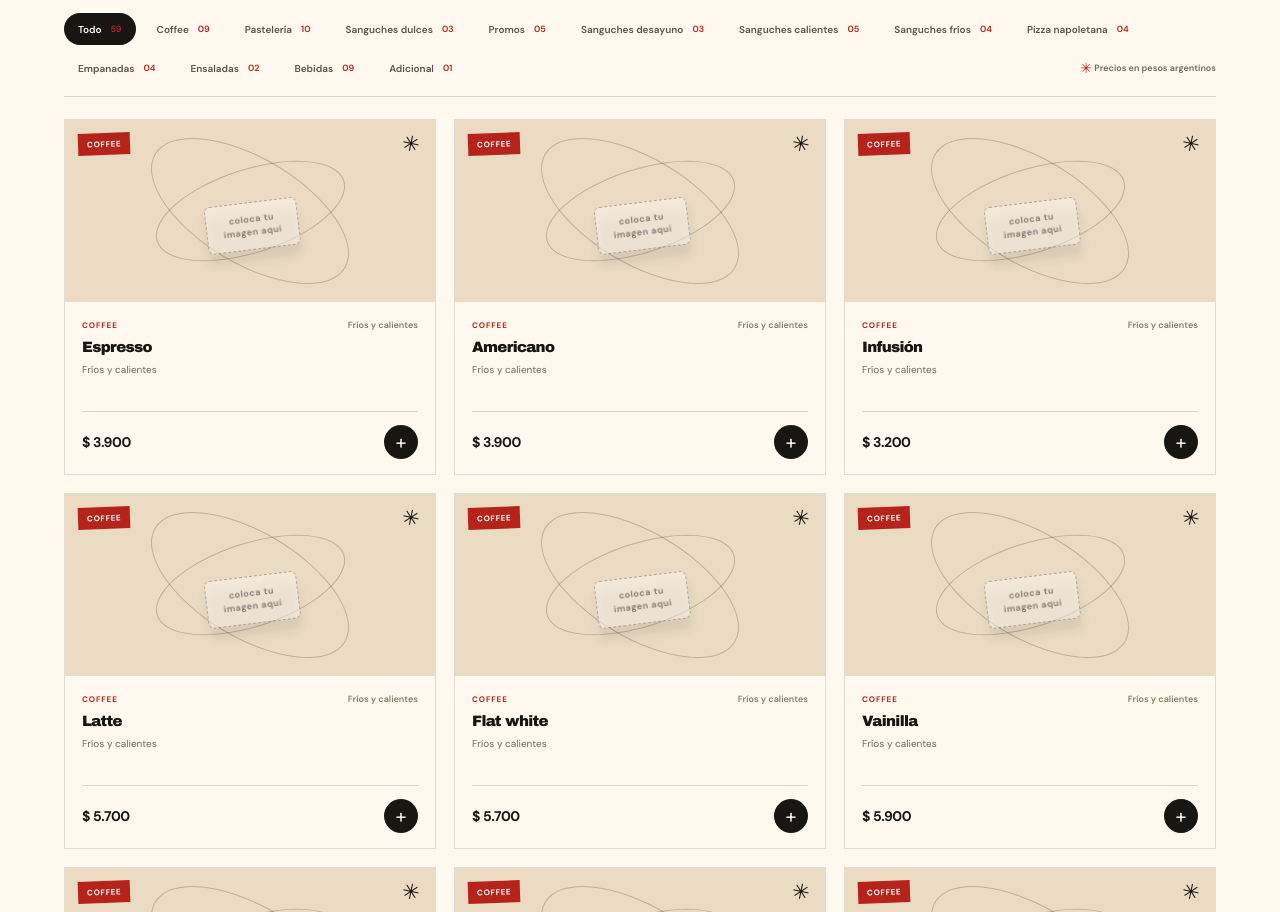
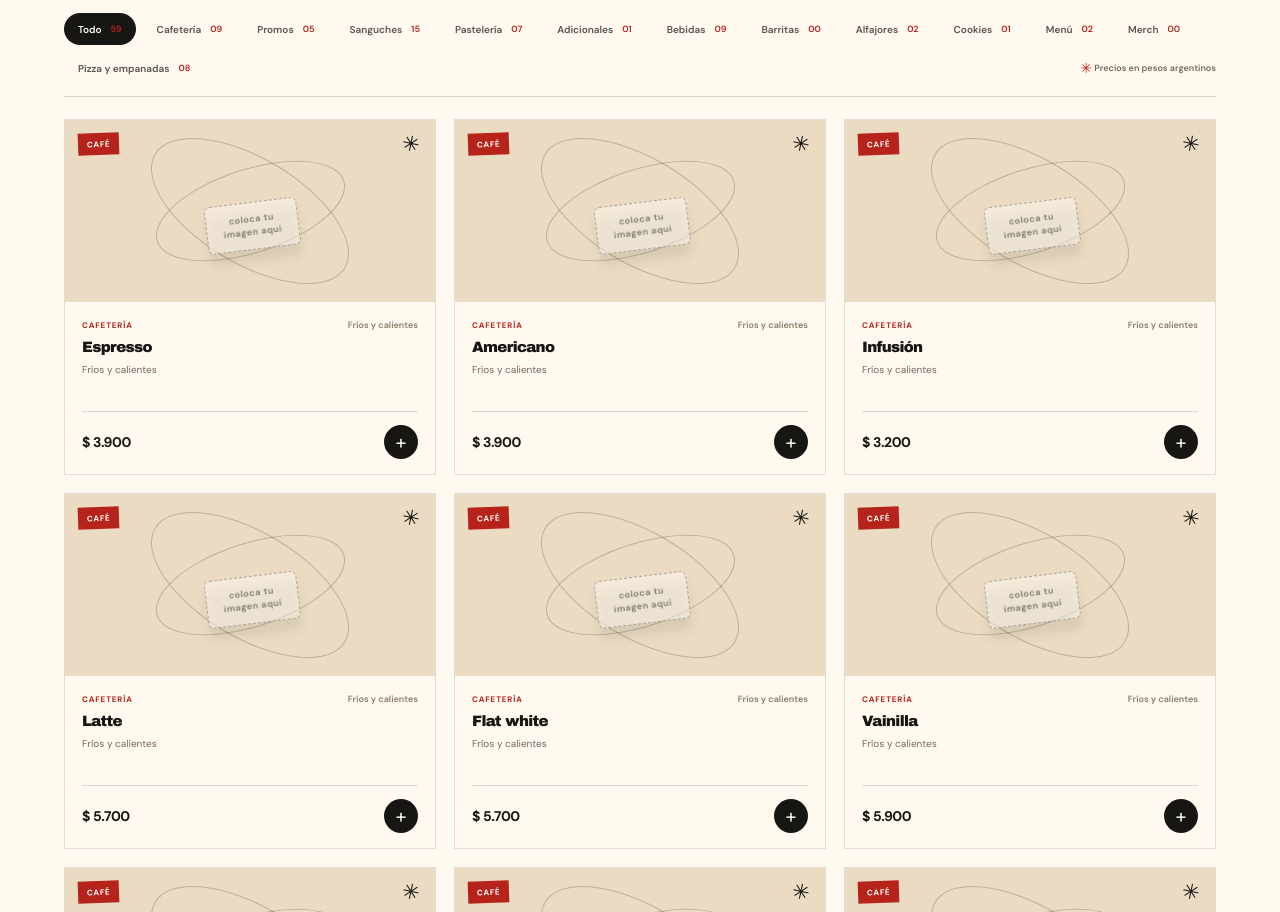
Before and after one commit to Focusokdev/Posta_st, a website: page public/index.html in a window 1280 px wide. Shown: the part 845-1757 px from the top of the page. Drawn offline with Linux system fonts and the light colour scheme; a web font is replaced by a local one.

Commit message:
Fix category order and move items

```diff
--- a/public/menu-data.js
+++ b/public/menu-data.js
@@ -6,44 +6,45 @@
  */
 window.POSTA_MENU = {
   categories: [
-    { id: 'coffee', label: 'Coffee', shortLabel: 'Coffee', note: 'Fríos y calientes' },
+    { id: 'cafeteria', label: 'Cafetería', shortLabel: 'Café', note: 'Fríos y calientes' },
+    { id: 'promos', label: 'Promos', shortLabel: 'Promo', note: '' },
+    { id: 'sanguches', label: 'Sanguches', shortLabel: 'Sanguches', note: 'En masa napoletana' },
     { id: 'pasteleria', label: 'Pastelería', shortLabel: 'Pastelería', note: '' },
-    { id: 'sanguches-dulces', label: 'Sanguches dulces', shortLabel: 'Dulces', note: '' },
-    { id: 'promos', label: 'Promos', shortLabel: 'Promo', note: '' },
-    { id: 'desayuno', label: 'Sanguches desayuno', shortLabel: 'Desayuno', note: '' },
-    { id: 'calientes', label: 'Sanguches calientes', shortLabel: 'Calientes', note: 'Incluyen papas noisette' },
-    { id: 'frios', label: 'Sanguches fríos', shortLabel: 'Fríos', note: 'Incluyen papas noisette' },
-    { id: 'pizza', label: 'Pizza napoletana', shortLabel: 'Pizza', note: '4 porciones' },
-    { id: 'empanadas', label: 'Empanadas', shortLabel: 'Empanadas', note: '' },
-    { id: 'ensaladas', label: 'Ensaladas', shortLabel: 'Ensaladas', note: 'Incluyen agua mineral' },
+    { id: 'adicionales', label: 'Adicionales', shortLabel: 'Adicional', note: '' },
     { id: 'bebidas', label: 'Bebidas', shortLabel: 'Bebidas', note: '' },
-    { id: 'adicionales', label: 'Adicional', shortLabel: 'Adicional', note: '' }
+    { id: 'barritas', label: 'Barritas', shortLabel: 'Barritas', note: '' },
+    { id: 'alfajores', label: 'Alfajores', shortLabel: 'Alfajores', note: 'Artesanales' },
+    { id: 'cookies', label: 'Cookies', shortLabel: 'Cookies', note: '' },
+    { id: 'menu', label: 'Menú', shortLabel: 'Menú', note: '' },
+    { id: 'merch', label: 'Merch', shortLabel: 'Merch', note: '' },
+    { id: 'pizza-empanadas', label: 'Pizza y empanadas', shortLabel: 'Pizza', note: '4 porciones' }
   ],
   products: [
-    { id: 'espresso', category: 'coffee', name: 'Espresso', price: 3900, icon: '' },
-    { id: 'americano', category: 'coffee', name: 'Americano', price: 3900, icon: '' },
-    { id: 'infusion', category: 'coffee', name: 'Infusión', price: 3200, icon: '' },
-    { id: 'latte', category: 'coffee', name: 'Latte', price: 5700, icon: '' },
-    { id: 'flat-white', category: 'coffee', name: 'Flat white', price: 5700, icon: '' },
-    { id: 'vainilla', category: 'coffee', name: 'Vainilla', price: 5900, icon: '' },
-    { id: 'caramel', category: 'coffee', name: 'Caramel', price: 5900, icon: '' },
-    { id: 'pistacho', category: 'coffee', name: 'Pistacho', price: 6500, icon: '' },
-    { id: 'ddl-coffee', category: 'coffee', name: 'DDL', price: 6500, icon: '' },
+    { id: 'espresso', category: 'cafeteria', name: 'Espresso', price: 3900, icon: '' },
+    { id: 'americano', category: 'cafeteria', name: 'Americano', price: 3900, icon: '' },
+    { id: 'infusion', category: 'cafeteria', name: 'Infusión', price: 3200, icon: '' },
+    { id: 'latte', category: 'cafeteria', name: 'Latte', price: 5700, icon: '' },
+    { id: 'flat-white', category: 'cafeteria', name: 'Flat white', price: 5700, icon: '' },
+    { id: 'vainilla', category: 'cafeteria', name: 'Vainilla', price: 5900, icon: '' },
+    { id: 'caramel', category: 'cafeteria', name: 'Caramel', price: 5900, icon: '' },
+    { id: 'pistacho', category: 'cafeteria', name: 'Pistacho', price: 6500, icon: '' },
+    { id: 'ddl-coffee', category: 'cafeteria', name: 'DDL', price: 6500, icon: '' },
 
-    { id: 'pan-queso', category: 'pasteleria', name: 'Pan de queso', price: 1900, icon: '' },
-    { id: 'alfajor-choco-frambuesa', category: 'pasteleria', name: 'Alfajor artesanal · chocolate / frambuesa', price: 4000, icon: '' },
-    { id: 'alfajor-almendra-maicena-pistacho', category: 'pasteleria', name: 'Alfajor artesanal · almendras / maicena / pistacho', price: 4500, icon: '' },
-    { id: 'medialuna', category: 'pasteleria', name: 'Medialuna', price: 1800, icon: '' },
-    { id: 'docena-medialunas', category: 'pasteleria', name: 'Docena de medialunas', price: 19900, icon: '' },
-    { id: 'medialunas-rellenas', category: 'pasteleria', name: 'Medialunas rellenas', price: 4200, icon: '' },
-    { id: 'medialunas-jyq', category: 'pasteleria', name: 'Medialunas de JYQ', price: 2900, icon: '' },
-    { id: 'cookies', category: 'pasteleria', name: 'Cookies', price: 5900, icon: '' },
-    { id: 'budines', category: 'pasteleria', name: 'Budines', price: 5000, icon: '' },
-    { id: 'roll-canela', category: 'pasteleria', name: 'Roll de canela', price: 6900, icon: '' },
-
-    { id: 'sanguche-dulce-leche', category: 'sanguches-dulces', name: 'Dulce de leche', price: 17900, description: 'Dulce de leche, almendras, frutilla.', icon: '' },
-    { id: 'sanguche-nutella', category: 'sanguches-dulces', name: 'Nutella', price: 17900, description: 'Nutella, nueces, frutilla o banana.', icon: '' },
-    { id: 'sanguche-oreo', category: 'sanguches-dulces', name: 'Oreo', price: null, priceLabel: 'Consultar', description: 'Chocolate y lluvia de Oreos.', icon: '' },
+    { id: 'sanguche-dulce-leche', category: 'sanguches', name: 'Dulce de leche', price: 17900, description: 'Dulce de leche, almendras, frutilla.', icon: '' },
+    { id: 'sanguche-nutella', category: 'sanguches', name: 'Nutella', price: 17900, description: 'Nutella, nueces, frutilla o banana.', icon: '' },
+    { id: 'sanguche-oreo', category: 'sanguches', name: 'Oreo', price: null, priceLabel: 'Consultar', description: 'Chocolate y lluvia de Oreos.', icon: '' },
+    { id: 'old-school', category: 'sanguches', name: 'Old School', price: 15000, icon: '' },
+    { id: 'wake-up', category: 'sanguches', name: 'Wake-Up', price: 15000, icon: '' },
+    { id: 'cheddar-bomb', category: 'sanguches', name: 'Cheddar Bomb', price: 15000, description: 'Lomito a las hierbas, cheddar, tomate y mayo de albahaca.', icon: '' },
+    { id: 'pepe-border', category: 'sanguches', name: 'Pepe Border', price: 18900, description: 'Danbo, pepperoni, albahaca fresca y chili oil.', icon: '' },
+    { id: 'bondimash', category: 'sanguches', name: 'Bondimash', price: 18900, description: 'Bondiola braseada, BBQ, coleslaw y pepino encurtido.', icon: '' },
+    { id: 'argenposta', category: 'sanguches', name: 'Argenposta', price: 18900, description: 'Osobuco braseado, cebolla crispy, morrones asados y queso.', icon: '' },
+    { id: 'milattack', category: 'sanguches', name: 'Milattack', price: 18900, description: 'Mila de pollo napo, tomate, lechuga y ketchup.', icon: '' },
+    { id: 'veggie-street', category: 'sanguches', name: 'Veggie Street', price: 18900, description: 'Hongos, queso danbo, espinaca fresca y alioli.', icon: '' },
+    { id: 'the-boss', category: 'sanguches', name: 'The Boss', price: 18900, description: 'Mortadela con pistachos, bocconcino, rúcula y pesto.', icon: '' },
+    { id: 'golden-cru', category: 'sanguches', name: 'Golden Cru', price: 18900, description: 'Jamón crudo, polpeta, rúcula y pesto de tomates secos.', icon: '' },
+    { id: 'caesar-queen', category: 'sanguches', name: 'Caesar Queen', price: 18900, description: 'Pollo, lechuga, aderezo Caesar y queso en hebras.', icon: '' },
+    { id: 'godfather', category: 'sanguches', name: 'Godfather', price: 18900, description: 'Pastrami, pepinos encurtidos, tomate confit y mayo de cebolla.', icon: '' },
 
     { id: 'promo-latte-medialunas', category: 'promos', name: 'Latte + 2 medialunas', price: 8500, icon: '' },
     { id: 'promo-latte-pan-queso', category: 'promos', name: 'Latte + 2 pan de queso', price: 8900, icon: '' },
@@ -51,33 +52,18 @@ window.POSTA_MENU = {
     { id: 'promo-latte-sanguche-desayuno', category: 'promos', name: 'Latte + sánguche desayuno', price: 18900, icon: '' },
     { id: 'promo-latte-medialunas-jyq', category: 'promos', name: 'Latte + 2 medialunas JYQ', price: 10500, icon: '' },
 
-    { id: 'old-school', category: 'desayuno', name: 'Old School', price: 15000, icon: '' },
-    { id: 'wake-up', category: 'desayuno', name: 'Wake-Up', price: 15000, icon: '' },
-    { id: 'cheddar-bomb', category: 'desayuno', name: 'Cheddar Bomb', price: 15000, description: 'Lomito a las hierbas, cheddar, tomate y mayo de albahaca.', icon: '' },
+    { id: 'pan-queso', category: 'pasteleria', name: 'Pan de queso', price: 1900, icon: '' },
+    { id: 'medialuna', category: 'pasteleria', name: 'Medialuna', price: 1800, icon: '' },
+    { id: 'docena-medialunas', category: 'pasteleria', name: 'Docena de medialunas', price: 19900, icon: '' },
+    { id: 'medialunas-rellenas', category: 'pasteleria', name: 'Medialunas rellenas', price: 4200, icon: '' },
+    { id: 'medialunas-jyq', category: 'pasteleria', name: 'Medialunas de JYQ', price: 2900, icon: '' },
+    { id: 'budines', category: 'pasteleria', name: 'Budines', price: 5000, icon: '' },
+    { id: 'roll-canela', category: 'pasteleria', name: 'Roll de canela', price: 6900, icon: '' },
 
-    { id: 'pepe-border', category: 'calientes', name: 'Pepe Border', price: 18900, description: 'Danbo, pepperoni, albahaca fresca y chili oil.', icon: '' },
-    { id: 'bondimash', category: 'calientes', name: 'Bondimash', price: 18900, description: 'Bondiola braseada, BBQ, coleslaw y pepino encurtido.', icon: '' },
-    { id: 'argenposta', category: 'calientes', name: 'Argenposta', price: 18900, description: 'Osobuco braseado, cebolla crispy, morrones asados y queso.', icon: '' },
-    { id: 'milattack', category: 'calientes', name: 'Milattack', price: 18900, description: 'Mila de pollo napo, tomate, lechuga y ketchup.', icon: '' },
-    { id: 'veggie-street', category: 'calientes', name: 'Veggie Street', price: 18900, description: 'Hongos, queso danbo, espinaca fresca y alioli.', icon: '' },
+    { id: 'papas-noisette', category: 'adicionales', name: 'Papas noisette', price: 5000, icon: '' },
 
-    { id: 'the-boss', category: 'frios', name: 'The Boss', price: 18900, description: 'Mortadela con pistachos, bocconcino, rúcula y pesto.', icon: '' },
-    { id: 'golden-cru', category: 'frios', name: 'Golden Cru', price: 18900, description: 'Jamón crudo, polpeta, rúcula y pesto de tomates secos.', icon: '' },
-    { id: 'caesar-queen', category: 'frios', name: 'Caesar Queen', price: 18900, description: 'Pollo, lechuga, aderezo Caesar y queso en hebras.', icon: '' },
-    { id: 'godfather', category: 'frios', name: 'Godfather', price: 18900, description: 'Pastrami, pepinos encurtidos, tomate confit y mayo de cebolla.', icon: '' },
-
-    { id: 'pizza-mozzarella', category: 'pizza', name: 'Mozzarella', price: 15900, icon: '' },
-    { id: 'pizza-napo', category: 'pizza', name: 'Napo', price: 16900, icon: '' },
-    { id: 'pizza-peperoni', category: 'pizza', name: 'Peperoni', price: 17900, icon: '' },
-    { id: 'pizza-jamon', category: 'pizza', name: 'Jamón', price: 17900, icon: '' },
-
-    { id: 'empanada-osobuco', category: 'empanadas', name: 'Osobuco y provolone', price: 2900, icon: '' },
-    { id: 'empanada-bondiola', category: 'empanadas', name: 'Bondiola, BBQ y cheddar', price: 2900, icon: '' },
-    { id: 'empanada-jyq', category: 'empanadas', name: 'Jamón y queso', price: 2900, icon: '' },
-    { id: 'empanada-capresse', category: 'empanadas', name: 'Capresse', price: 2900, icon: '' },
-
-    { id: 'caesar-salad', category: 'ensaladas', name: 'Caesar Salad', price: 17500, icon: '' },
-    { id: 'mediterranea', category: 'ensaladas', name: 'Mediterránea', price: 17500, description: 'Jamón crudo, rúcula, parmesano, tomates cherry.', icon: '' },
+    { id: 'caesar-salad', category: 'menu', name: 'Caesar Salad', price: 17500, icon: '' },
+    { id: 'mediterranea', category: 'menu', name: 'Mediterránea', price: 17500, description: 'Jamón crudo, rúcula, parmesano, tomates cherry.', icon: '' },
 
     { id: 'gaseosa-coca', category: 'bebidas', name: 'Gaseosa línea Coca', price: 2900, icon: '' },
     { id: 'agua-mineral', category: 'bebidas', name: 'Agua mineral', price: 2800, icon: '' },
@@ -89,6 +75,18 @@ window.POSTA_MENU = {
     { id: 'mojito', category: 'bebidas', name: 'Mojito', price: 9000, icon: '' },
     { id: 'aperol-spritz', category: 'bebidas', name: 'Aperol Spritz', price: 9000, icon: '' },
 
-    { id: 'papas-noisette', category: 'adicionales', name: 'Papas noisette', price: 5000, icon: '' }
+    { id: 'alfajor-choco-frambuesa', category: 'alfajores', name: 'Alfajor artesanal · chocolate / frambuesa', price: 4000, icon: '' },
+    { id: 'alfajor-almendra-maicena-pistacho', category: 'alfajores', name: 'Alfajor artesanal · almendras / maicena / pistacho', price: 4500, icon: '' },
+
+    { id: 'cookies', category: 'cookies', name: 'Cookies', price: 5900, icon: '' },
+
+    { id: 'pizza-mozzarella', category: 'pizza-empanadas', name: 'Pizza Mozzarella', price: 15900, icon: '' },
+    { id: 'pizza-napo', category: 'pizza-empanadas', name: 'Pizza Napo', price: 16900, icon: '' },
+    { id: 'pizza-peperoni', category: 'pizza-empanadas', name: 'Pizza Peperoni', price: 17900, icon: '' },
+    { id: 'pizza-jamon', category: 'pizza-empanadas', name: 'Pizza Jamón', price: 17900, icon: '' },
+    { id: 'empanada-osobuco', category: 'pizza-empanadas', name: 'Empanada Osobuco y provolone', price: 2900, icon: '' },
+    { id: 'empanada-bondiola', category: 'pizza-empanadas', name: 'Empanada Bondiola, BBQ y cheddar', price: 2900, icon: '' },
+    { id: 'empanada-jyq', category: 'pizza-empanadas', name: 'Empanada Jamón y queso', price: 2900, icon: '' },
+    { id: 'empanada-capresse', category: 'pizza-empanadas', name: 'Empanada Capresse', price: 2900, icon: '' }
   ]
 };
```
Also changed, not shown: public/index.html (+3 -3 lines), 1 other file.
